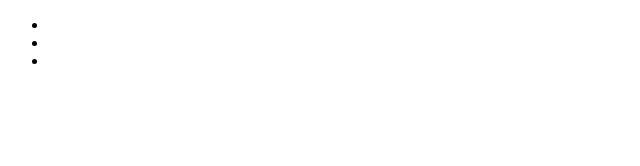
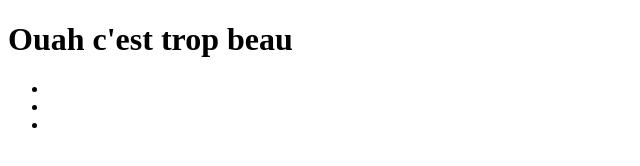
Before and after one commit to SedWhite/site_giteeee, a plain HTML site: page index.html in a window 1280 px wide. Shown: the whole page, without its empty margins (0-640 px from the left). Drawn offline with Linux system fonts and the light colour scheme; files that its build step writes are made by us from their sources.

Commit message:
ajout du titre

```diff
--- a/index.html
+++ b/index.html
@@ -10,6 +10,7 @@
 <body>
 
     <header>
+        <h1>Ouah c'est trop beau</h1>
         <nav>
             <ul>
                 <li></li>
```
